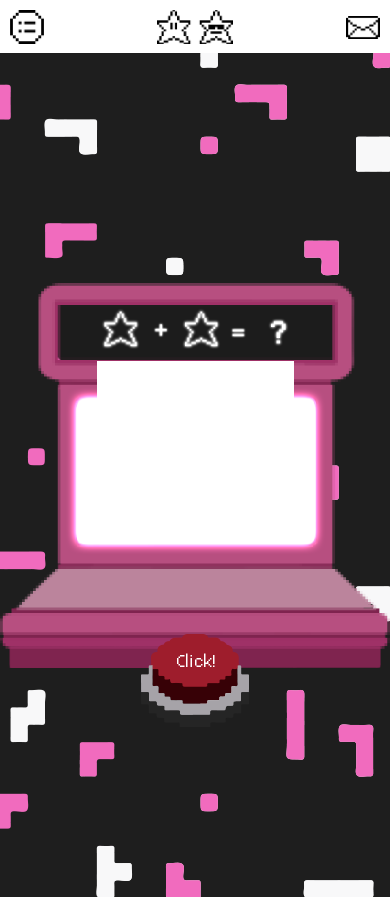
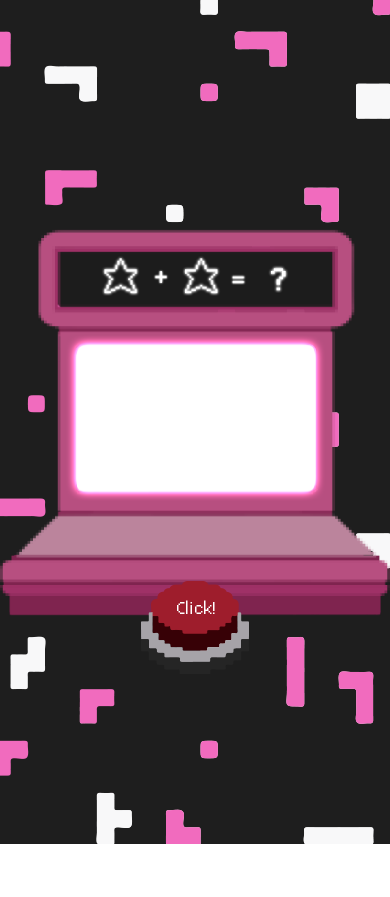
Before and after one commit to doobyeol/portfolio, a Vue app: page /intro in a window 390 px wide. After the commit the page ends 844 px from the top, so only its background shows below. Built offline with nearby package versions, Linux system fonts and the light colour scheme.

Commit message:
FIX: Intro rotuer 적용, CSS 보완

```diff
--- a/src/App.vue
+++ b/src/App.vue
@@ -3,9 +3,12 @@ import Header from "@/components/Header.vue";
 import Nav from "@/components/Nav.vue";
 import PopupBg from "@/components/PopupBg.vue";
 import AskPop from "@/components/AskPop.vue";
+import { useIntroStore } from "./store/intro";
+import { storeToRefs } from "pinia";
+import { ref } from "vue";
 
-import { ref } from "vue";
-// declare const window: any;
+const introStore = useIntroStore();
+const { isShowHeader } = storeToRefs(introStore);
 
 const isShowNav = ref(false);
 const isShowPop = ref(false);
@@ -19,7 +22,7 @@ function showPopup(isShow: boolean) {
 
 <template>
   <div>
-    <Header :isShowNav="isShowNav" @showMenu="showMenu" />
+    <Header v-if="isShowHeader" :isShowNav="isShowNav" @showMenu="showMenu" />
     <AskPop v-show="isShowPop" @showPopup="showPopup" />
     <PopupBg
       v-show="isShowNav || isShowPop"
--- a/src/components/AskPop.vue
+++ b/src/components/AskPop.vue
@@ -1,19 +1,13 @@
 <script setup lang="ts">
 import { ref, onBeforeMount } from "vue";
-import { useAskStore } from "../store/ask";
+import { useAskStore, Item } from "../store/ask";
 import { storeToRefs } from "pinia";
 
 const emit = defineEmits(["showPopup"]);
 const askStore = useAskStore();
 const { asks } = storeToRefs(askStore);
 
-  interface item {
-    key: number
-    class: string
-    text: string
-  }
-
-function sendAsk(askItem: item) {
+function sendAsk(askItem: Item) {
   askStore.registerAsk(askItem);
   emit("showPopup", false);
 }
--- a/src/components/Profile.vue
+++ b/src/components/Profile.vue
@@ -3,6 +3,7 @@ import { ref, onBeforeMount } from "vue";
 </script>
 
 <template>
+  <div class="profileWrap">
     <div class="content">
       <div class="cover"></div>
       <div class="profile">
@@ -36,9 +37,16 @@ import { ref, onBeforeMount } from "vue";
         ></a>
       </li>
     </ul>
+  </div>
 </template>
 
 <style scoped>
+.profileWrap {
+  border-bottom: 1px solid #eeeeef;
+  padding-bottom: 20px;
+  box-shadow: 0px 26px 8px -26px rgb(150 151 158 / 15%);
+}
+
 .txt li .icon {
   width: 30px;
   height: 30px;
--- a/src/components/Timeline.vue
+++ b/src/components/Timeline.vue
@@ -2,11 +2,10 @@
 import { ref, onBeforeMount } from "vue";
 
 defineProps<{
-  text: String,
-  link: String,
-  imgPath: String
+  text: String;
+  link: String;
+  imgPath: String;
 }>();
-
 </script>
 
 <template>
@@ -19,24 +18,13 @@ defineProps<{
       <div class="column">
         <p>
           {{ text }}
-          <a
-            v-if="link"
-            target="_blink"
-            :href="link"
-          >
+          <a v-if="link" target="_blink" :href="link">
             {{ link }}
           </a>
         </p>
         <div v-if="imgPath" class="img">
-          <a
-            target="_blink"
-            :href="link? link : '/'"
-          >
-            <img
-              :src="imgPath"
-              width="100%"
-              height="100%"
-            />
+          <a target="_blink" :href="link ? link : '/'">
+            <img :src="imgPath" width="100%" height="100%" />
           </a>
         </div>
       </div>
@@ -53,9 +41,11 @@ defineProps<{
 
 .timelineWrap .content {
   width: 83%;
+  max-width: 800px;
   margin: 40px auto 0;
   border-radius: 5px;
-  box-shadow: 0px 0px 15px -2px rgb(150 151 158 / 43%);
+  /* box-shadow: 0px 0px 15px -2px rgb(150 151 158 / 43%); */
+  border: 1px solid #e0e0e0;
   padding: 20px;
 }
 
--- a/src/router/index.ts
+++ b/src/router/index.ts
@@ -1,8 +1,11 @@
-import { createRouter, createWebHistory, RouteRecordRaw } from "vue-router";
+import { createRouter, createWebHistory, Router, RouteRecordRaw } from "vue-router";
+import { useIntroStore } from "../store/intro";
+import { storeToRefs } from "pinia";
 
 const routes: Array<RouteRecordRaw> = [
     {
         path: "/",
+        alias: ['/home', '/main', '/index'],
         component: () => import("@/views/Home.vue"),
     },
     {
@@ -12,6 +15,7 @@ const routes: Array<RouteRecordRaw> = [
     {
         path: "/intro",
         component: () => import("@/views/Intro.vue"),
+        meta: { hideHeader: true }
     },
     {
         path: "/portfolio",
@@ -23,7 +27,30 @@ const routes: Array<RouteRecordRaw> = [
     },
 ];
 
-export default createRouter({
+const router: Router = createRouter({
     history: createWebHistory(),
     routes,
+})
+
+router.beforeEach((to, from, next) => {
+    const introStore = useIntroStore();
+    const { isShowHeader } = storeToRefs(introStore);
+
+    if (to.meta.hideHeader) {
+        introStore.hideHeader();
+    } else {
+        introStore.showHeader();
+    }
+
+    if (to.path == '/intro') {
+        next();
+    }
+
+    if (introStore.isWatchedIntro()) {
+        next();
+    } else {
+        next({ path: '/intro' })
+    }
 });
+
+export default router;
--- a/src/store/ask.ts
+++ b/src/store/ask.ts
@@ -1,12 +1,14 @@
 import { defineStore } from 'pinia'
 import { ref, onBeforeMount, reactive, computed } from "vue";
 
+export interface Item {
+  key: number
+  class: string
+  text: string
+}
+
+
 export const useAskStore = defineStore('askStore', () => {
-  interface item {
-    key: number
-    class: string
-    text: string
-  }
   const askItem = ref({});
   const asks = ref([
     { key: 0, class: 'right', text: "안녕하세요!" },
@@ -24,18 +26,18 @@ export const useAskStore = defineStore('askStore', () => {
     { key: 4, class: 'left', text: "잘했다고 생각하는 프로젝트는 ..." },
   ]);
 
-  const chatItems = ref<Array<item>>([]);
+  const chatItems = ref<Array<Item>>([]);
 
   const initAsks = () => {
     askItem.value = {};
     chatItems.value = [];
   }
 
-  const registerAsk = (item: item) => {
+  const registerAsk = (item: Item) => {
     askItem.value = item;
     chatItems.value.push(item);
 
-    answers.value.forEach((answer: item) => {
+    answers.value.forEach((answer: Item) => {
       if (answer.key == item.key) {
         chatItems.value.push(answer);
       }
@@ -45,11 +47,11 @@ export const useAskStore = defineStore('askStore', () => {
     removeAnswer(item);
   }
 
-  const removeAsk = (item: item) => {
+  const removeAsk = (item: Item) => {
     asks.value = asks.value.filter((ask) => ask.key != item.key);
   }
 
-  const removeAnswer = (item: item) => {
+  const removeAnswer = (item: Item) => {
     answers.value = answers.value.filter((answer) => answer.key != item.key);
   }
 
--- /dev/null
+++ b/src/store/intro.ts
@@ -0,0 +1,35 @@
+import { defineStore } from 'pinia'
+import { ref, onBeforeMount, reactive, computed } from "vue";
+
+
+export const useIntroStore = defineStore('introStore', () => {
+  const isShowHeader = ref({});
+  // const isWatchedIntro = ref(false);
+
+  const showHeader = () => {
+    isShowHeader.value = true;
+  }
+  const hideHeader = () => {
+    isShowHeader.value = false;
+  }
+
+  const watchedIntro = () => {
+    // isWatchedIntro.value = true;
+    localStorage.setItem("isWatchedIntro", 'true');
+  }
+  const isWatchedIntro = () => {
+    const isWatchedIntro = localStorage.getItem("isWatchedIntro");
+    if (isWatchedIntro == 'true') {
+      return true;
+    }
+  }
+
+
+  return {
+    isShowHeader,
+    showHeader,
+    hideHeader,
+    isWatchedIntro,
+    watchedIntro
+  }
+})
--- a/src/views/Intro.vue
+++ b/src/views/Intro.vue
@@ -1,11 +1,17 @@
 <script setup lang="ts">
 import router from "@/router";
 import { ref, onBeforeMount, onUnmounted } from "vue";
+import { useIntroStore } from "../store/intro";
+import { storeToRefs } from "pinia";
+
+const introStore = useIntroStore();
+
 const isStop = ref(false);
 const isClickStop = ref(false);
 
 onBeforeMount(() => {
   console.log("####### onBeforeMount");
+  introStore.watchedIntro();
 });
 
 onUnmounted(() => {
@@ -39,11 +45,8 @@ const clickStopButton = () => {
 <template>
   <div class="introWrap">
     <div class="ilustWrap">
-      <div class="illust">
-        <div>
-          <div class="play" :class="isClickStop ? 'stop' : ''"></div>
-        </div>
-      </div>
+      <div class="illust"></div>
+      <div class="play" :class="isClickStop ? 'stop' : ''"></div>
     </div>
     <div class="buttonWrap">
       <div v-show="!isStop" class="txt">Click!</div>
@@ -78,18 +81,9 @@ const clickStopButton = () => {
     center fixed;
   background-size: contain;
   overflow: hidden;
-}
-
-.introWrap .illust > div {
+  z-index: 0;
   position: absolute;
-  width: 500px;
-  height: 300px;
-  margin: auto;
-  top: -14vh;
-  bottom: 0;
-  right: 0;
-  left: 0;
-  overflow: hidden;
+  min-width: 290px;
 }
 
 .introWrap .play {
@@ -98,16 +92,15 @@ const clickStopButton = () => {
   background-position: center;
   background: url(/src/assets/img/intro/images/play.gif) no-repeat center center
     fixed;
+  background-size: contain;
   overflow: hidden;
+  position: absolute;
 }
 
 .introWrap .play.stop {
   background: url(/src/assets/img/intro/images/stop.gif) no-repeat center center
     fixed;
-}
-
-.introWrap .play > img {
-  object-fit: contain;
+  background-size: contain;
 }
 
 .buttonWrap {
@@ -172,53 +165,4 @@ const clickStopButton = () => {
   right: 0;
   cursor: pointer;
 }
-
-@media (max-width: 900px) {
-  .introWrap .illust > div {
-    width: 58%;
-    height: 25%;
-  }
-}
-
-@media (max-width: 620px) {
-  .introWrap .illust > div {
-    height: 23%;
-  }
-}
-
-@media (max-width: 580px) {
-  .introWrap .illust > div {
-    height: 14%;
-    top: -13vh;
-  }
-
-  .introWrap .play,
-  .introWrap .play.stop {
-    background-size: contain;
-  }
-}
-
-@media (max-width: 340px) {
-  .introWrap .illust > div {
-    height: 12%;
-    top: -13vh;
-    width: 60%;
-    margin-left: 20%;
-  }
-}
-@media (max-width: 320px) {
-  .introWrap .illust > div {
-    height: 13%;
-    top: -13vh;
-  }
-}
-
-@media (max-width: 280px) {
-  .introWrap .illust > div {
-    /* height: 18%;
-    top: -3vh; */
-    height: 15%;
-    top: -17vh;
-  }
-}
 </style>
```
Also changed, not shown: src/views/About.vue (+0 -10 lines), src/assets/img/intro/images/play.gif, src/assets/img/intro/images/stop.gif. Lines whose indentation alone changed are shown as unchanged.
